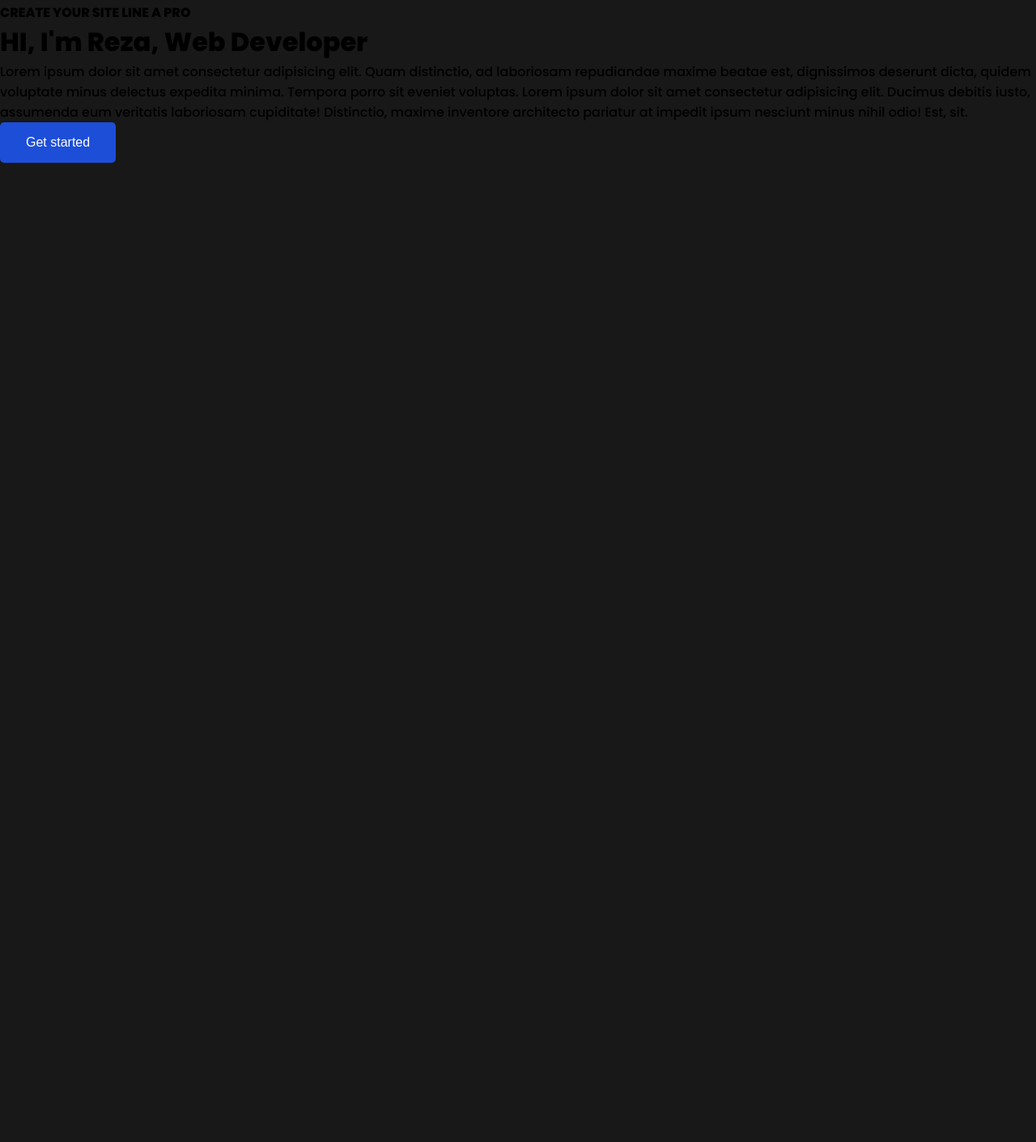
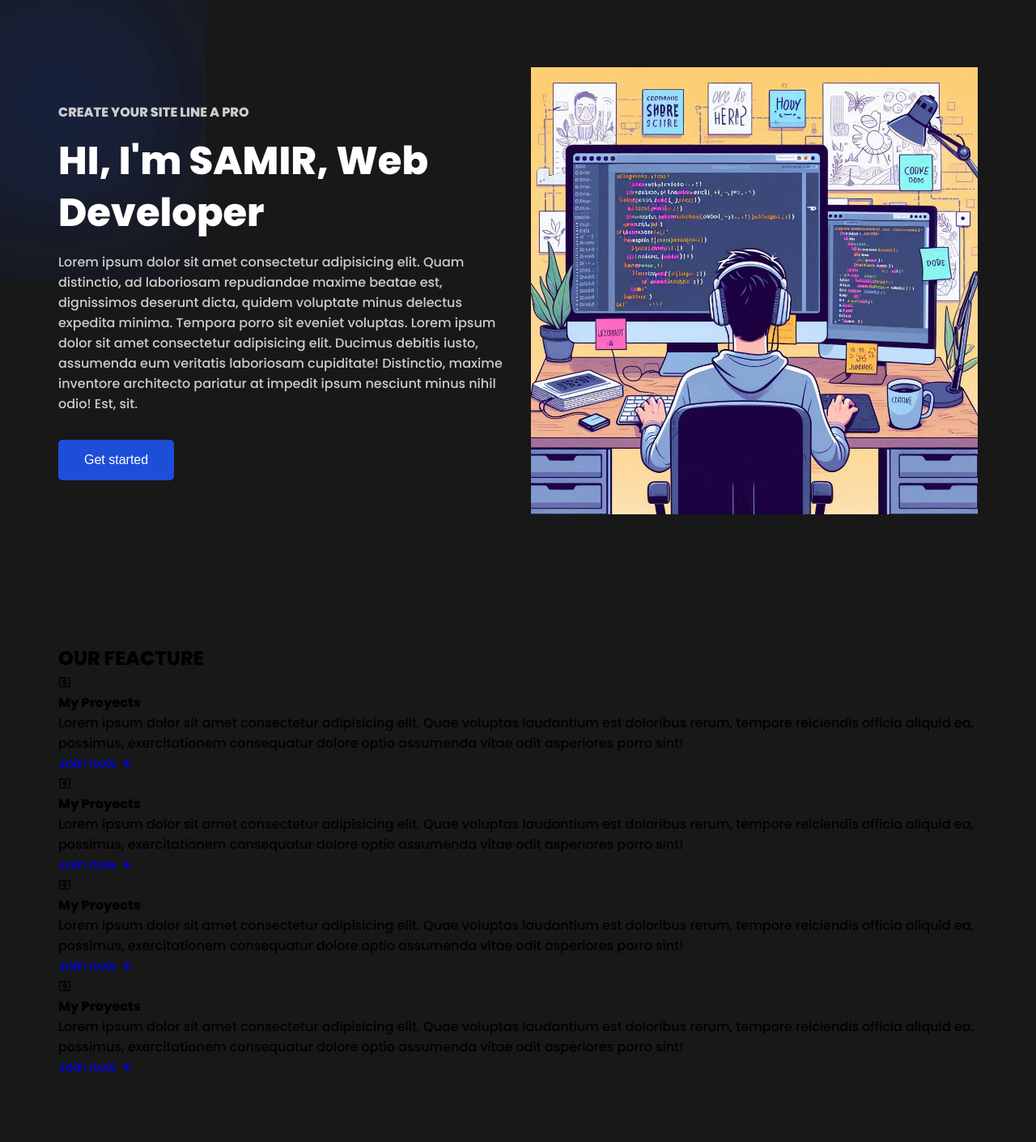
Before and after one commit to SAldanaNizama/portfolio, a plain HTML site: page index.html in a window 1280 px wide. Shown: the part 161-1571 px from the top of the page at 81% size. Before the commit the page ends 800 px from the top, so only its background shows below. Drawn offline with nearby package versions, Linux system fonts and the light colour scheme; a script that the page names is missing.

Commit message:
update-portfolio

```diff
--- a/index.html
+++ b/index.html
@@ -28,17 +28,52 @@
     <span class="blur"></span>
     <span class="blur"></span>
     <h4>CREATE YOUR SITE LINE A PRO</h4>
-    <h1>HI, I'm <span>Reza</span>, Web Developer</h1>
+    <h1>HI, I'm <span>SAMIR</span>, Web Developer</h1>
     <p>
       Lorem ipsum dolor sit amet consectetur adipisicing elit. Quam distinctio, ad laboriosam repudiandae maxime beatae est, dignissimos deserunt dicta, quidem voluptate minus delectus expedita minima. Tempora porro sit eveniet voluptas.
       Lorem ipsum dolor sit amet consectetur adipisicing elit. Ducimus debitis iusto, assumenda eum veritatis laboriosam cupiditate! Distinctio, maxime inventore architecto pariatur at impedit ipsum nesciunt minus nihil odio! Est, sit.
     </p>
     <button class="btn">Get started</button>
   </div>
-  <div class="div-image">
-    <img src="" alt="">
+  <div class="image">
+    <img src="./imagen/imagenHeader.jpg" >
   </div>
   </header>
+
+  <section class="container">
+    <h2 class="header">OUR FEACTURE</h2>
+    <div class="feature">
+      <div class="card">
+        <span><i class="ri-money-dollar-box-line"></i></span>
+        <h4>My Proyects</h4>
+        <p>Lorem ipsum dolor sit amet consectetur adipisicing elit. Quae voluptas laudantium est doloribus rerum, tempore reiciendis officia aliquid ea, possimus, exercitationem consequatur dolore optio assumenda vitae odit asperiores porro sint!</p>
+        <a href="#">Join now <i class="ri-arrow-right-fill"></i></a>
+
+      </div>
+      <div class="card">
+        <span><i class="ri-money-dollar-box-line"></i></span>
+        <h4>My Proyects</h4>
+        <p>Lorem ipsum dolor sit amet consectetur adipisicing elit. Quae voluptas laudantium est doloribus rerum, tempore reiciendis officia aliquid ea, possimus, exercitationem consequatur dolore optio assumenda vitae odit asperiores porro sint!</p>
+        <a href="#">Join now <i class="ri-arrow-right-fill"></i></a>
+
+      </div>
+      <div class="card">
+        <span><i class="ri-money-dollar-box-line"></i></span>
+        <h4>My Proyects</h4>
+        <p>Lorem ipsum dolor sit amet consectetur adipisicing elit. Quae voluptas laudantium est doloribus rerum, tempore reiciendis officia aliquid ea, possimus, exercitationem consequatur dolore optio assumenda vitae odit asperiores porro sint!</p>
+        <a href="#">Join now <i class="ri-arrow-right-fill"></i></a>
+
+      </div>
+      <div class="card">
+        <span><i class="ri-money-dollar-box-line"></i></span>
+        <h4>My Proyects</h4>
+        <p>Lorem ipsum dolor sit amet consectetur adipisicing elit. Quae voluptas laudantium est doloribus rerum, tempore reiciendis officia aliquid ea, possimus, exercitationem consequatur dolore optio assumenda vitae odit asperiores porro sint!</p>
+        <a href="#">Join now <i class="ri-arrow-right-fill"></i></a>
+
+      </div>
+    </div>
+  </section>
+
 
   <script src="script.js"></script>
 </body>
--- a/style.css
+++ b/style.css
@@ -75,3 +75,72 @@ nav{
 .btn:hover{
   background-color: #1e48af;
 }
+
+.container{
+  max-width: 1200px;
+  margin: auto;
+  padding: 5rem 2rem;
+
+}
+
+.blur{
+  position: absolute;
+  box-shadow: 0 0 1000px 50px #1d4ed8;
+  z-index: -100;
+}
+
+header{
+  position: relative;
+  padding-top: 2rem ;
+  display: grid;
+  grid-template-columns: repeat(2, 1fr);
+  align-items: center;
+  gap: 2rem;
+}
+header .content h4{
+  margin-bottom: 1rem;
+  color: #ccc;
+  font-size: 1rem;
+  font-weight: 600;
+}
+
+header .content h1{
+  color: #fff;
+  margin-bottom: 1rem;
+  font-size: 3rem;
+  font-weight: 700;
+  line-height: 4rem;
+}
+
+header.content h1 span{
+  -webkit-text-fill-color: transparent;
+  -webkit-text-stroke: 1px #fff ;
+}
+
+header .content p {
+  margin-bottom: 2rem;
+  color: #ccc;
+}
+
+header .image{
+  position: relative;
+}
+
+header .image::before{
+  content: "o";
+  position: absolute;
+  top: 0;
+  left: 50%;
+  transform: translateX(-50%);
+  font-size: 38rem;
+  font-weight: 400;
+  line-height: 20rem;
+  color: #1d4ed8;
+  opacity: 0.2;
+ z-index: -100;
+}
+
+header .image img{
+  max-width: 600px;
+  margin: auto;
+}
```
Also changed, not shown: imagen/imagenHeader.jpg (added).
